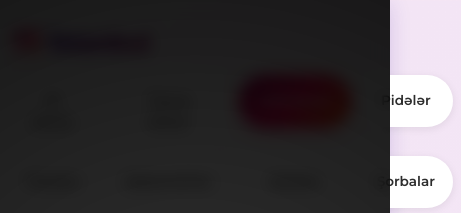
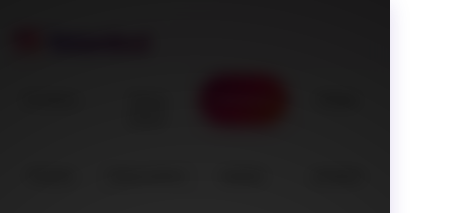
Before and after one commit to YETechSoft/istanbul-menu, a website: page menu.html in a window 390 px wide. Shown: the top 213 px of the page, 461 px wide, since content can reach past the window. Drawn offline with Linux system fonts and the light colour scheme.

Commit message:
main: created main and menu page

```diff
--- a/style.css
+++ b/style.css
@@ -605,8 +605,8 @@ body::before {
     }
 
     .category-link {
-        font-size: 0.85rem;
-        padding: 0.8rem 1rem;
+        font-size: 0.75rem;
+        padding: 0.8rem 0.2rem;
     }
 
     .card-content h3 {
```
